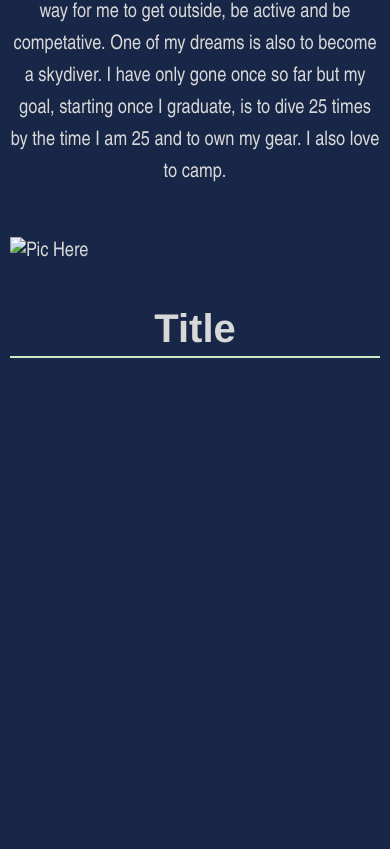
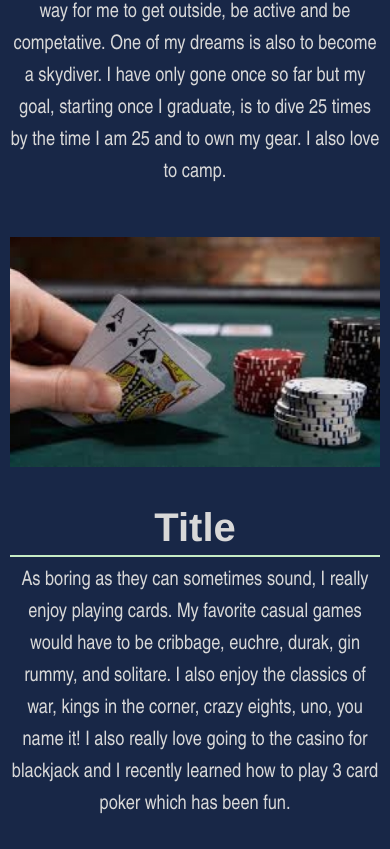
Before and after one commit to Matt-Westerhaus/Matt-Westerhaus.github.io, a plain HTML site: page pages/fun.html in a window 390 px wide. Shown: the part 779-1628 px from the top of the page. Before the commit the page ends 1169 px from the top, so only its background shows below. Drawn offline with Linux system fonts and the light colour scheme.

Commit message:
Fun works better on small screen now

```diff
--- a/pages/fun.html
+++ b/pages/fun.html
@@ -74,14 +74,16 @@
 				and I recently learned how to play 3 card poker which has been fun.
 			</p>
 		</div>
-		<div class="cell small-12 large-6 give_me_space show-for-large" style="text-align: center;"> <img src="/pictures/cards.jpg" alt="Pic Here" ></div>
+		<div class="cell small-12 large-6 give_me_space show-for-large" style="text-align: center;"> <img src="/pictures/cards.jpg" alt="Blackjack Cards" ></div>
 
 
-		<div class="cell small-12 large-6 give_me_space hide-for-large"> <img src="" alt="Pic Here"></div>
+		<div class="cell small-12 large-6 give_me_space hide-for-large"> <img src="/pictures/cards.jpg" alt="Blackjack Cards"></div>
 		<div class="cell small-12 large-6 give_me_space hide-for-large">
 			<h1 class="projects_header">Title</h1>
 			<p>
-
+				As boring as they can sometimes sound, I really enjoy playing cards. My favorite casual games would have to be cribbage, euchre, durak, gin rummy,
+				and solitare. I also enjoy the classics of war, kings in the corner, crazy eights, uno, you name it! I also really love going to the casino for blackjack
+				and I recently learned how to play 3 card poker which has been fun.
 			</p>
 		</div>
 
```
Also changed, not shown: cards.jpg (deleted).
